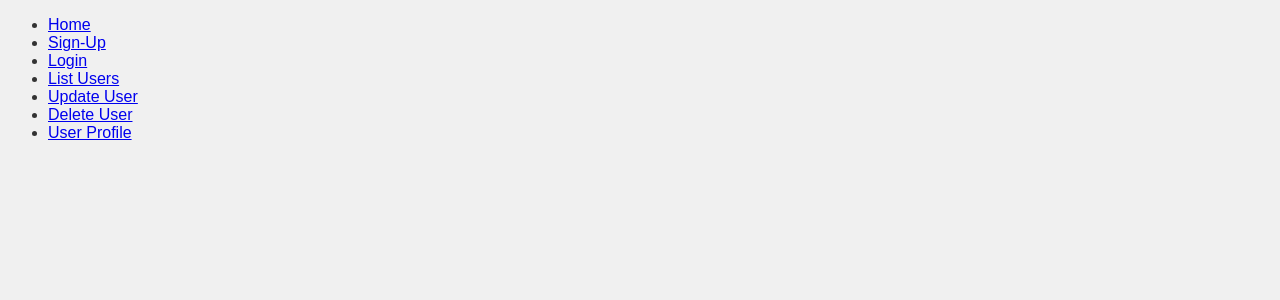
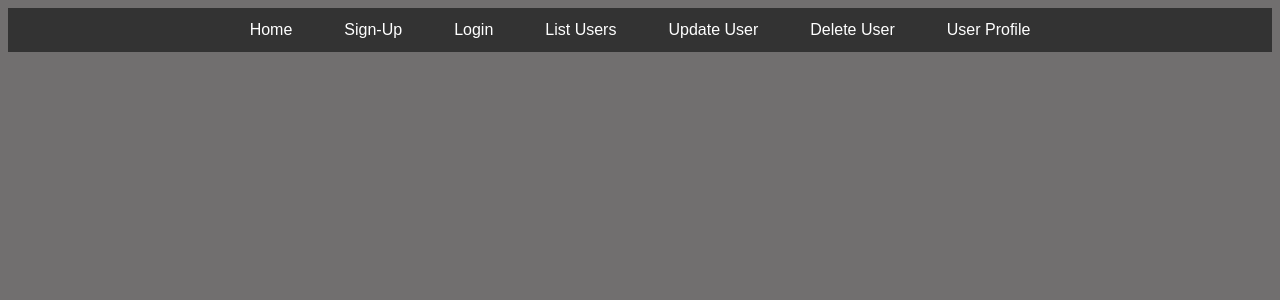
Before and after one commit to SHilditch1998/Final-Project-Front-End, a React (Vite) app: page / in a window 1280 px wide. Shown: the top 300 px of the page. Built offline with nearby package versions, Linux system fonts and the light colour scheme.

Commit message:
added nav bar and plain css

```diff
--- a/src/index.css
+++ b/src/index.css
@@ -1,3 +1,53 @@
+:root {
+  font-family: Inter, system-ui, Avenir, Helvetica, Arial, sans-serif;
+  line-height: 1.5;
+  font-weight: 400;
+
+  color-scheme: light dark;
+  color: rgba(255, 255, 255, 0.87);
+  background-color: #716f6f;
+
+  font-synthesis: none;
+  text-rendering: optimizeLegibility;
+  -webkit-font-smoothing: antialiased;
+  -moz-osx-font-smoothing: grayscale;
+}
+
+nav {
+  display: flex;
+  justify-content: space-around;
+  align-items: center;
+  background-color: #333;
+  padding: 10px 20px;
+  position: sticky;
+  top: 0;
+  z-index: 1000;
+}
+
+nav ul {
+  list-style: none;
+  margin: 0;
+  padding: 0;
+  display: flex;
+  gap: 20px;
+}
+
+nav li {
+  display: inline;
+}
+
+nav a {
+  text-decoration: none;
+  color: white;
+  font-weight: 500;
+  padding: 8px 16px;
+  transition: background-color 0.3s ease;
+}
+
+nav a:hover {
+  background-color: #575757;
+  border-radius: 4px;
+}
 
 body {
     font-family: Arial, sans-serif;
```
